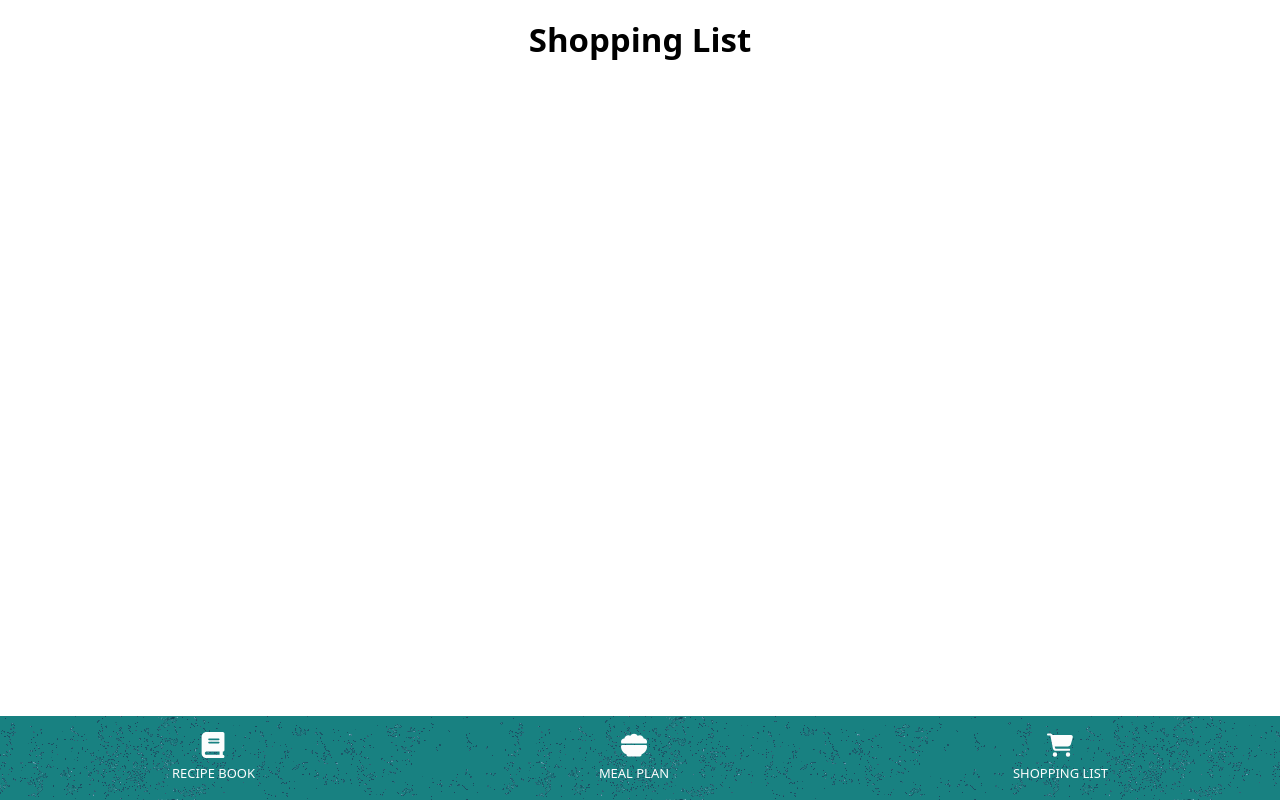
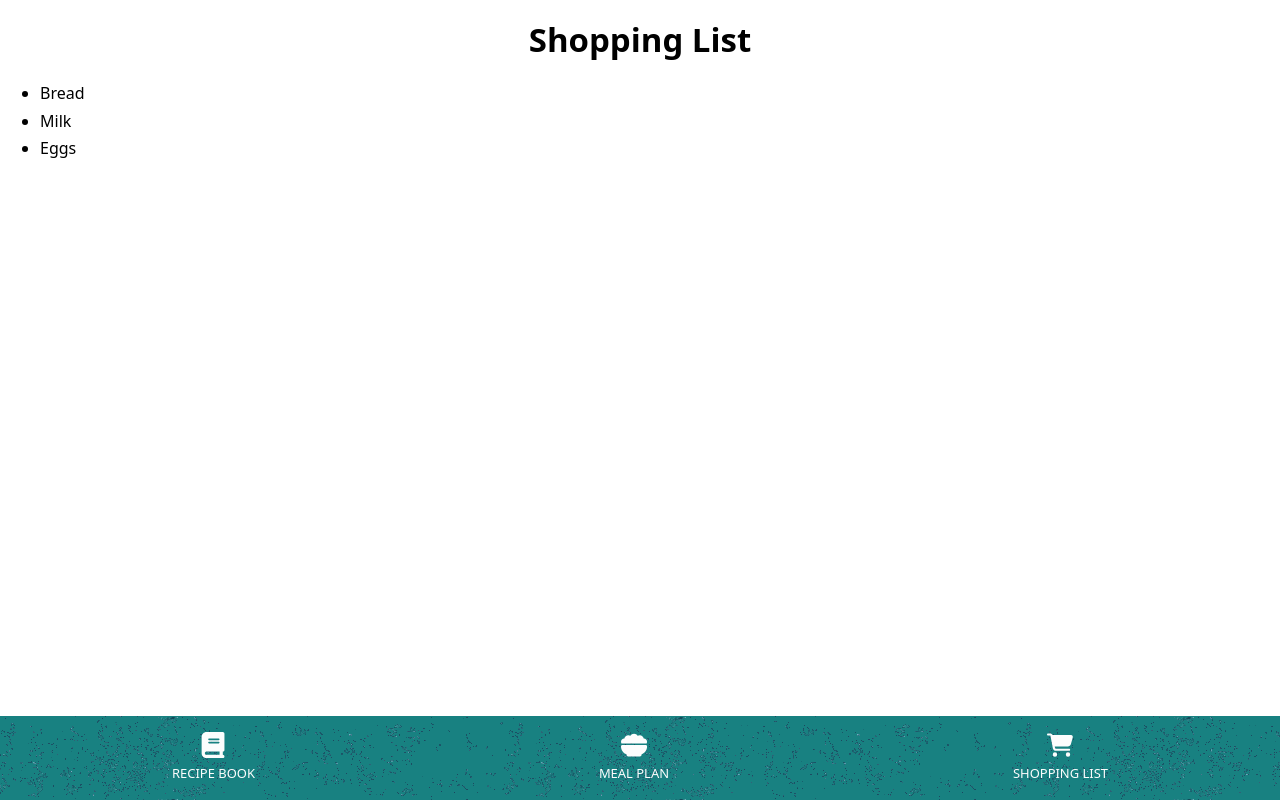
Before and after one commit to arnest00/mealwise, a Next.js app: page /shopping-list in a window 1280 px wide. Built offline with nearby package versions, Linux system fonts and the light colour scheme.

Commit message:
feat: Create ShoppingList component with hard-coded items
References 130

```diff
--- /dev/null
+++ b/components/organisms/ShoppingList.tsx
@@ -0,0 +1,11 @@
+const ShoppingList = () => (
+  <article>
+    <ul>
+      <li>Bread</li>
+      <li>Milk</li>
+      <li>Eggs</li>
+    </ul>
+  </article>
+);
+
+export default ShoppingList;
--- a/pages/shopping-list/index.tsx
+++ b/pages/shopping-list/index.tsx
@@ -1,12 +1,15 @@
 import { NextPage } from 'next';
 
 import Layout from '../../components/organisms/Layout';
+import ShoppingList from '../../components/organisms/ShoppingList';
 
 const ShoppingListPage: NextPage = () => (
   <Layout>
     <h1 className="title text-align-center">
       Shopping List
     </h1>
+
+    <ShoppingList />
   </Layout>
 );
 
```
